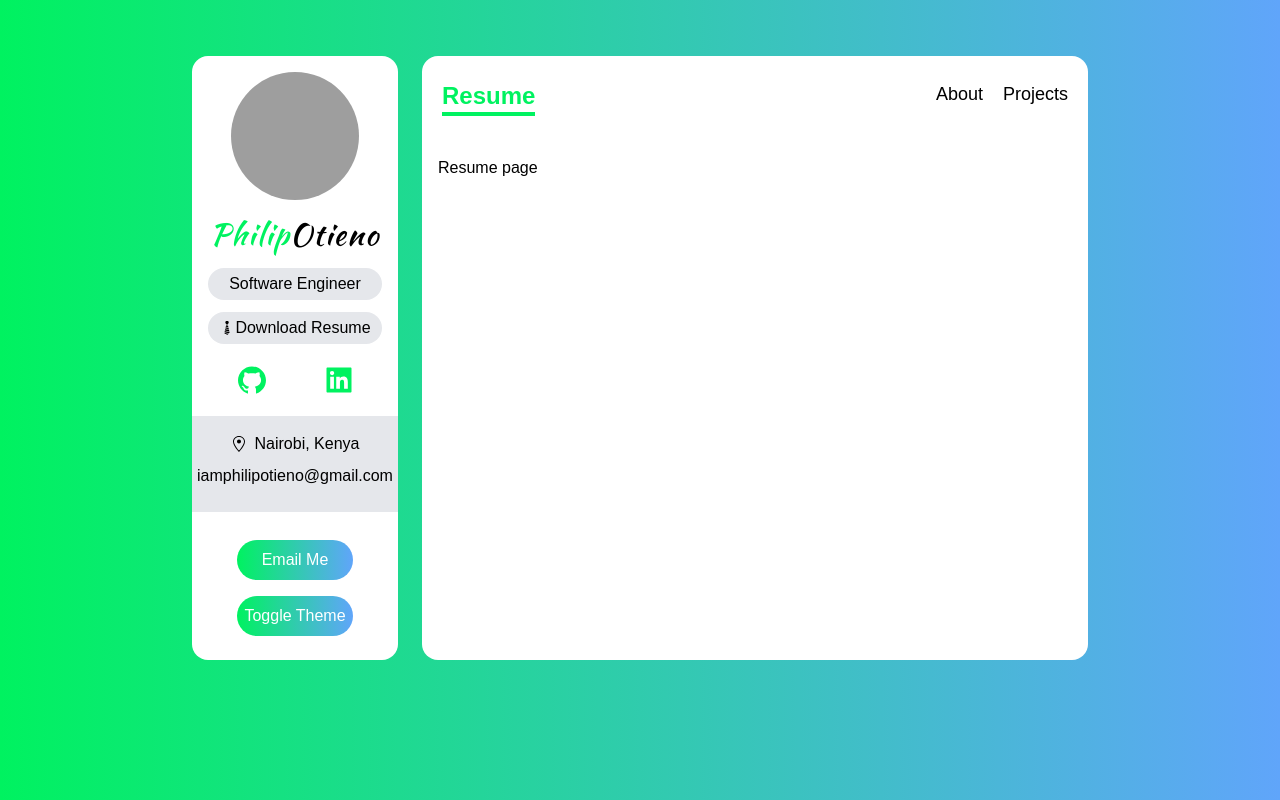
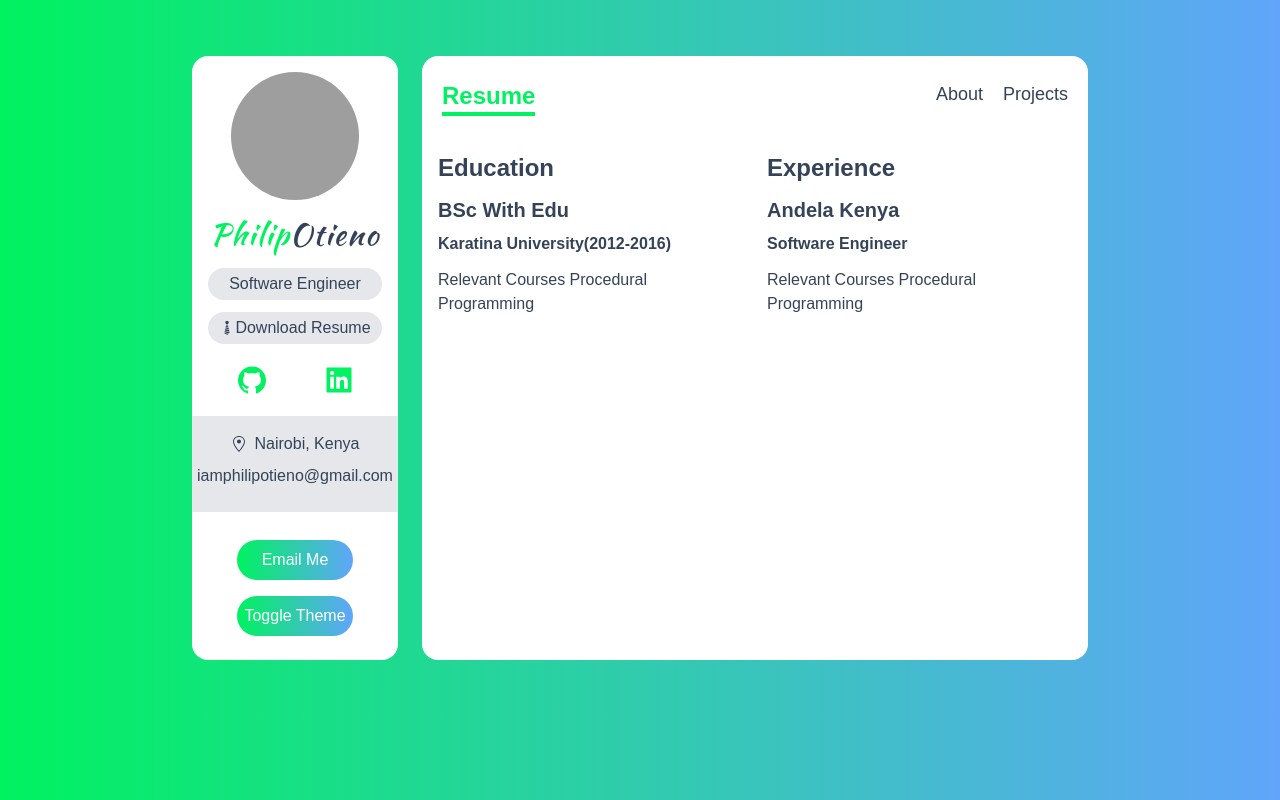
Before and after one commit to Philipotieno/Portfolio-N, a Next.js app: page /resume in a window 1280 px wide. Built offline with nearby package versions, Linux system fonts and the light colour scheme; grey boxes are pictures that could not be loaded.

Commit message:
feat: add education and experience

```diff
--- a/pages/resume.tsx
+++ b/pages/resume.tsx
@@ -1,5 +1,28 @@
 const resume = () => {
-  return <div className="p-4">Resume page</div>;
+  return (
+    <div className="px-4">
+      {/* Education & Exp */}
+      <div className="grid gap-6 md:grid-cols-2">
+        <div>
+          <h5 className="my-3 text-2xl font-bold">Education</h5>
+          <div>
+            <h5 className="my-2 text-xl font-bold">BSc With Edu</h5>
+            <p className="font-semibold">Karatina University(2012-2016)</p>
+            <p className="my-3">Relevant Courses Procedural Programming</p>
+          </div>
+        </div>
+        <div>
+          <h5 className="my-3 text-2xl font-bold">Experience</h5>
+          <div>
+            <h5 className="my-2 text-xl font-bold">Andela Kenya</h5>
+            <p className="font-semibold">Software Engineer</p>
+            <p className="my-3">Relevant Courses Procedural Programming</p>
+          </div>
+        </div>
+      </div>
+      {/* Language & tools  */}
+    </div>
+  );
 };
 
 export default resume;
--- a/styles/globals.css
+++ b/styles/globals.css
@@ -7,4 +7,5 @@
 body {
     background-color: black;
     font-family: sans-serif;
+    color: #354358;
 }
```
